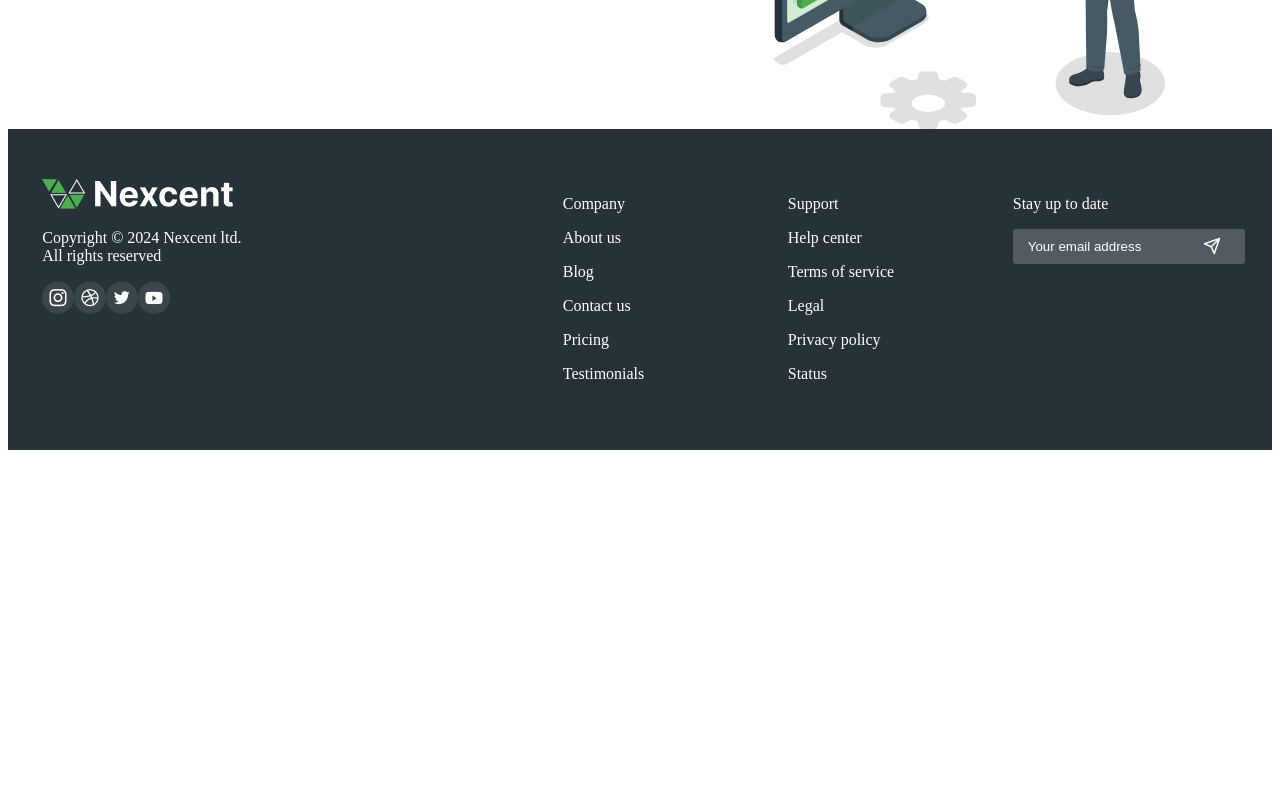
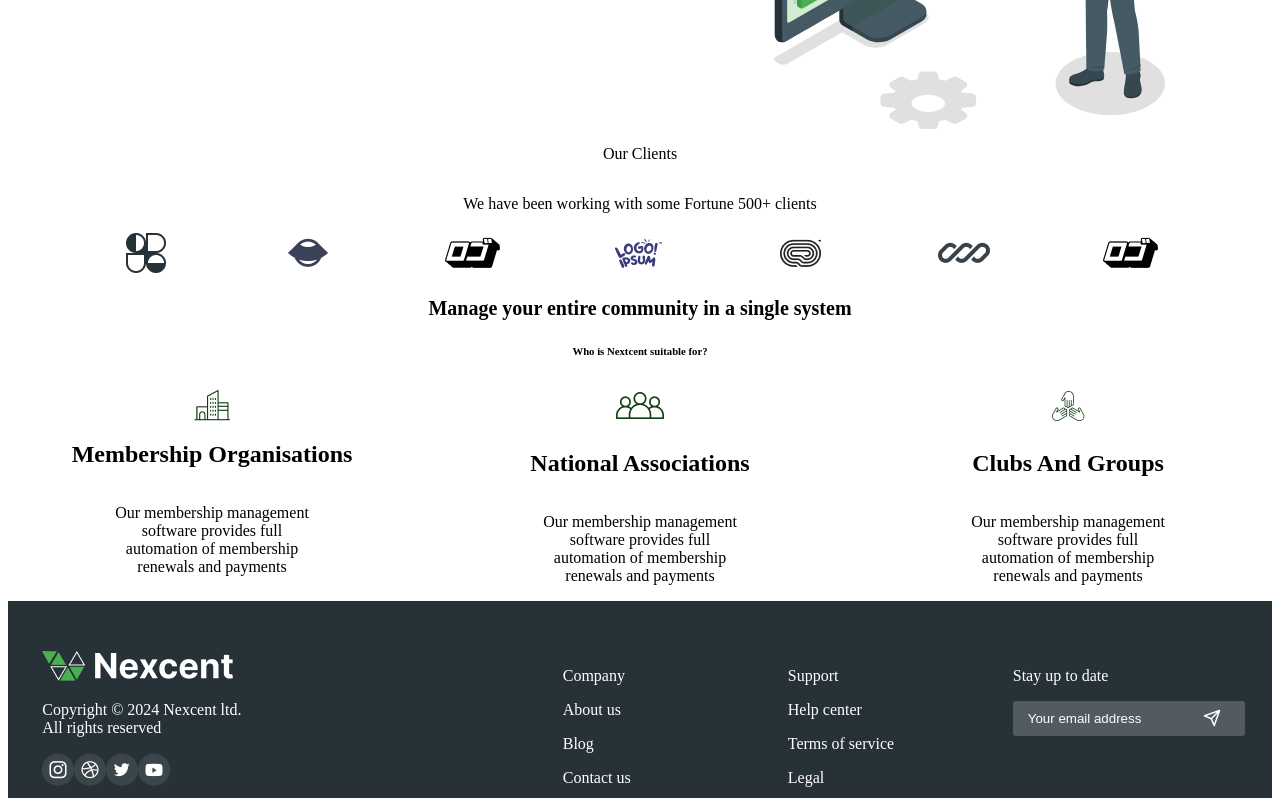
Before and after one commit to Orisakwe-Nwokocha/ReactSamples2, a React (Create React App) app: page / in a window 1280 px wide. Shown: the part 460-1258 px from the top of the page. Before the commit the page ends 918 px from the top, so only its background shows below. Built offline with nearby package versions, Linux system fonts and the light colour scheme.

Commit message:
mapped the members to the clients page

```diff
--- /dev/null
+++ b/src/pages/Home/Clients/clients.module.css
@@ -0,0 +1,24 @@
+.clients {
+    display: flex;
+    align-items: center;
+    flex-direction: column;
+}
+
+.member {
+    display: flex;
+    flex-direction: column;
+    justify-content: center;
+    align-items: center;
+}
+
+.member > p {
+    font-weight: bolder;
+    font-size: 20px;
+    margin-bottom: 0;
+}
+
+.member2 {
+    display: flex;
+    align-items: center;
+    gap: 20px
+}
--- /dev/null
+++ b/src/pages/Home/Clients/data.jsx
@@ -0,0 +1,23 @@
+import group1 from "../../../asset/Group 1.png";
+import icon2 from "../../../asset/Icon (2).png";
+import icon3 from "../../../asset/Icon (3).png";
+
+
+export const members = [
+    {
+        image: group1,
+        title: "Membership Organisations",
+        text: "Our membership management software provides full automation of membership renewals and payments"
+    },
+
+    {
+        image: icon2,
+        title: "National Associations",
+        text: "Our membership management software provides full automation of membership renewals and payments"
+    },
+    {
+        image: icon3,
+        title: "Clubs And Groups",
+        text: "Our membership management software provides full automation of membership renewals and payments"
+    }
+]
--- /dev/null
+++ b/src/pages/Home/Clients/index.jsx
@@ -0,0 +1,54 @@
+import style from "./clients.module.css";
+import logo0 from "../../../asset/Logo(0).png";
+import logo1 from "../../../asset/Logo (1).png";
+import logo2 from "../../../asset/Logo (2).png";
+import logo3 from "../../../asset/Logo (3).png";
+import logo4 from "../../../asset/Logo (4).png";
+import logo5 from "../../../asset/Logo (5).png";
+import logo6 from "../../../asset/Logo (6).png";
+import group1 from "../../../asset/Group 1.png";
+import {members} from "./data";
+
+
+
+
+const Clients = () => {
+    return (
+        <>
+            <div className={style.clients}>
+                <p>Our Clients</p>
+                <p>We have been working with some Fortune 500+ clients</p>
+                <div style={{display: "flex", justifyContent: "space-evenly", width: "100%"}}>
+                    <img src={logo0} alt="logo 0"/>
+                    <img src={logo1} alt="logo 1"/>
+                    <img src={logo2} alt="logo 2"/>
+                    <img src={logo3} alt="logo 3"/>
+                    <img src={logo4} alt="logo 4"/>
+                    <img src={logo5} alt="logo 5"/>
+                    <img src={logo6} alt="logo 6"/>
+                </div>
+            </div>
+
+            <div className={style.member}>
+                <p>Manage your entire community in a single system</p>
+                <h6>Who is Nextcent suitable for?</h6>
+            </div>
+
+            <div className={style.member2}>
+            {members.map((member, index) => (
+
+                    <div style={{display: "flex", flexDirection: "column", alignItems: "center"}}>
+                        <img src={member.image} alt={member.title} />
+                        <h2>{member.title}</h2>
+                        <p style={{width: "50%", textAlign: "center"}}>{member.text}</p>
+
+                </div>
+                ))}
+            </div>
+
+
+        </>
+    );
+};
+
+export default Clients;
--- a/src/pages/Home/index.jsx
+++ b/src/pages/Home/index.jsx
@@ -1,9 +1,11 @@
 import Hero from "./Hero";
+import Clients from "./Clients";
 
 const Home = () => {
     return (
         <>
             <Hero/>
+            <Clients/>
         </>
     )
 }
```
Also changed, not shown: src/components/Footer/footer.css (deleted).
